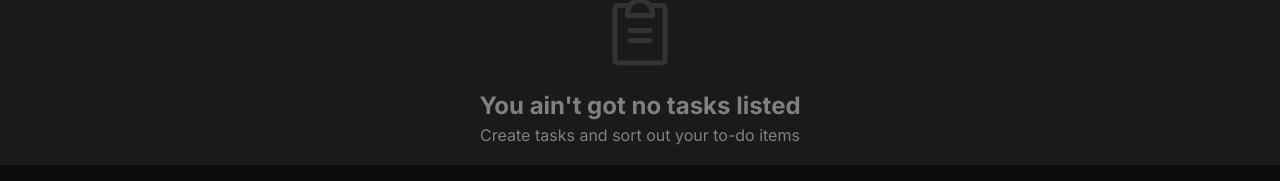
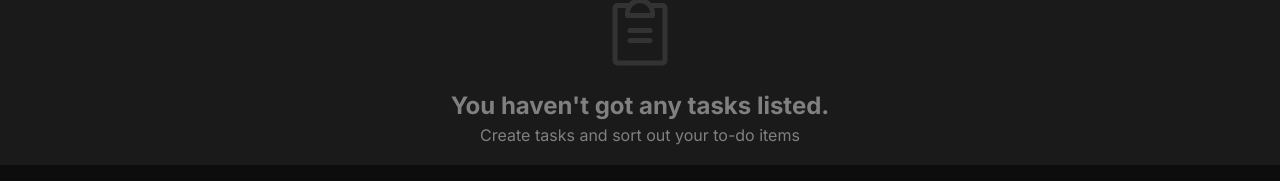
Before and after one commit to PERicci/Task-Manager, a React (Vite) app: page / in a window 1280 px wide. Shown: the part 341-522 px from the top of the page. Built offline with nearby package versions, Linux system fonts and the light colour scheme.

Commit message:
TaskList.tsx h2 phrase changed to 'You haven't got any tasks listed.'

```diff
--- a/src/components/TaskList.tsx
+++ b/src/components/TaskList.tsx
@@ -74,7 +74,7 @@ export function TaskList({ taskToAdd, onTaskCounter, onTaskCompletedCounter }: T
     <>
     <div className={tasks.length === 0 ? styles.taskListEmpty: styles.hidden}>
       <ClipboardText className={styles.clipboard}/>
-      <h2>You ain't got no tasks listed</h2>
+      <h2>You haven't got any tasks listed.</h2>
       <p>Create tasks and sort out your to-do items</p>
     </div>
     <ul className={tasks.length === 0 ? styles.hidden : styles.taskList}>
```
Also changed, not shown: 8 other files (tests, documents, lock files or other folders).
